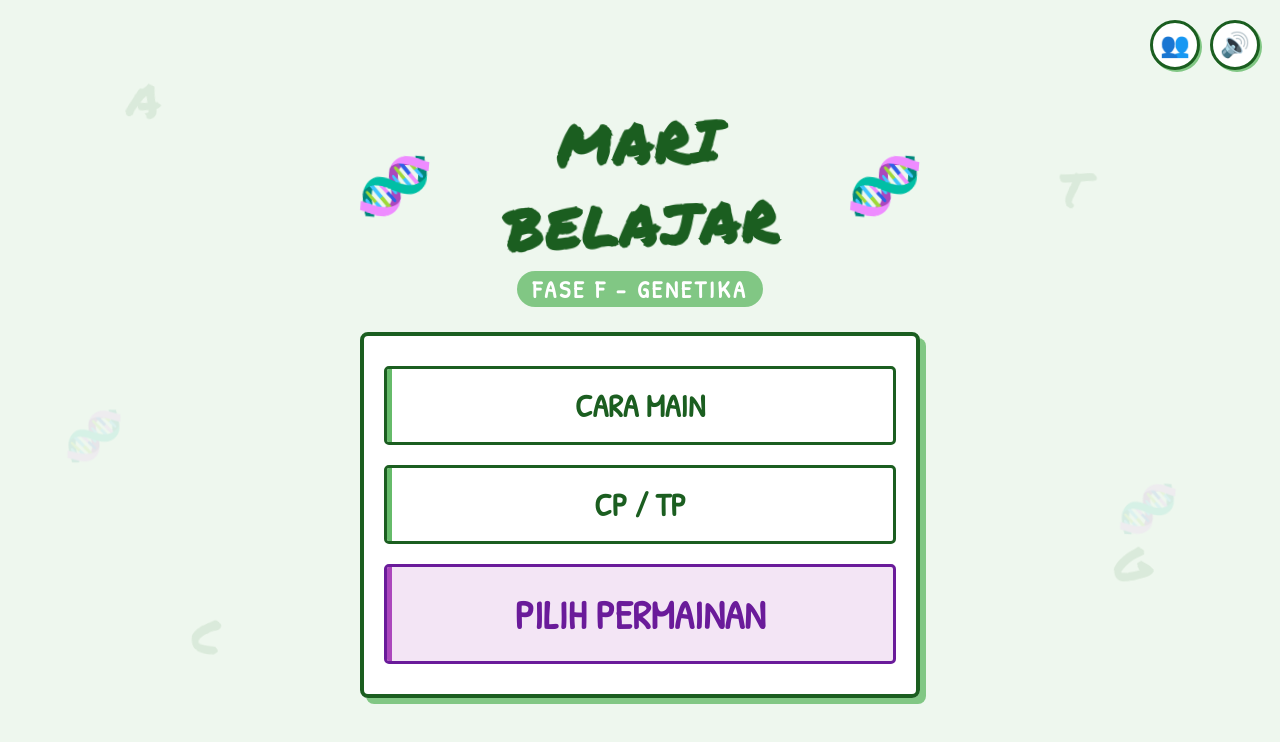
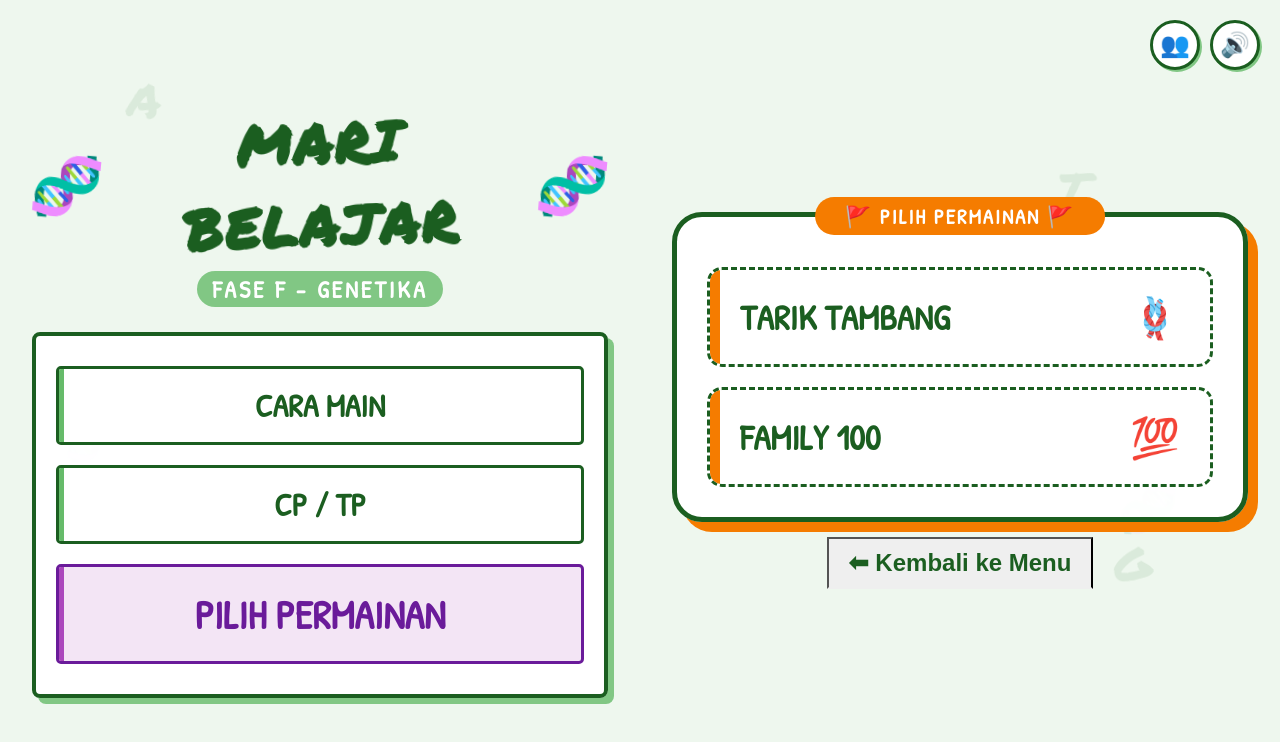
Before and after one commit to embriologycal/kuis-biologi-fase-f, a plain HTML site: page index.html in a window 1280 px wide. Drawn offline with Linux system fonts and the light colour scheme.

Commit message:
Update index.html

```diff
--- a/index.html
+++ b/index.html
@@ -12,7 +12,10 @@
             font-family: 'Patrick Hand', cursive;
             display: flex; justify-content: center; align-items: center;
             min-height: 100vh; color: #1a2e1a; overflow: hidden; position: relative;
+            transition: background 0.5s ease;
         }
+
+        /* Latar Belakang Animasi */
         .bio-background {
             position: absolute; top: 0; left: 0; width: 100%; height: 100%;
             z-index: -1; overflow: hidden; opacity: 0.1;
@@ -34,7 +37,13 @@
         }
         .icon-btn:hover { background-color: #e8f5e9; transform: translateY(-2px); }
 
-        .container { width: 90%; max-width: 600px; display: flex; flex-direction: column; align-items: center; padding: 20px; z-index: 1; }
+        /* Kontainer Halaman */
+        .page-section { display: none; width: 100%; display: flex; justify-content: center; align-items: center; height: 100vh;}
+        .page-section.active { display: flex; animation: fadeIn 0.5s ease; }
+        @keyframes fadeIn { from { opacity: 0; transform: scale(0.95); } to { opacity: 1; transform: scale(1); } }
+
+        /* --- DESAIN MENU UTAMA --- */
+        .container-main { width: 90%; max-width: 600px; display: flex; flex-direction: column; align-items: center; z-index: 1; }
         .title-wrapper { display: flex; align-items: center; justify-content: center; gap: 15px; margin-bottom: 5px; width: 100%; }
         .dna-icon { font-size: 3.5rem; animation: spin-pulse 4s infinite linear; }
         @keyframes spin-pulse { 0% { transform: rotate(0deg) scale(1); } 50% { transform: rotate(10deg) scale(1.1); } 100% { transform: rotate(0deg) scale(1); } }
@@ -58,6 +67,35 @@
         .btn-play::after { background-color: #ab47bc; }
         .btn-play:hover { background-color: #e1bee7; box-shadow: 3px 3px 0px #6a1b9a; }
 
+        /* --- DESAIN PILIH PERMAINAN --- */
+        .container-arena { width: 90%; max-width: 700px; display: flex; flex-direction: column; align-items: center; z-index: 1; }
+        .arena-box {
+            border: 5px solid #1b5e20; border-radius: 30px; background-color: rgba(255, 255, 255, 0.95);
+            padding: 50px 30px 30px 30px; width: 100%; box-shadow: 10px 10px 0px #f57c00;
+            position: relative; display: flex; flex-direction: column; gap: 20px;
+        }
+        .arena-box::before {
+            content: "🚩 PILIH PERMAINAN 🚩"; position: absolute; top: -20px; left: 50%; transform: translateX(-50%);
+            background-color: #f57c00; color: white; padding: 5px 30px; border-radius: 20px;
+            font-size: 1.3rem; font-weight: bold; letter-spacing: 2px; white-space: nowrap;
+        }
+        .btn-lomba {
+            display: flex; align-items: center; justify-content: space-between; width: 100%; padding: 20px 30px;
+            font-family: 'Patrick Hand', cursive; font-size: 2.2rem; font-weight: bold; background-color: #fff;
+            border: 3px dashed #1b5e20; border-radius: 15px; cursor: pointer; text-decoration: none;
+            color: #1b5e20; transition: all 0.2s ease; position: relative; overflow: hidden;
+        }
+        .btn-lomba::before { content: ""; position: absolute; left: 0; top: 0; bottom: 0; width: 10px; background-color: #f57c00; }
+        .btn-lomba:hover { background-color: #fff8e1; transform: scale(1.02) translateY(-3px); box-shadow: 0px 6px 0px #f57c00; border-style: solid; }
+        .btn-lomba:active { transform: translateY(2px); box-shadow: none; }
+        .btn-icon { font-size: 2.5rem; }
+        .btn-back {
+            display: inline-block; margin-top: 15px; padding: 10px 20px; font-size: 1.5rem;
+            color: #1b5e20; text-decoration: none; font-weight: bold; border-bottom: 2px solid transparent; transition: all 0.2s; cursor: pointer;
+        }
+        .btn-back:hover { border-bottom: 2px solid #1b5e20; color: #f57c00; }
+
+        /* --- POP-UP KREATOR --- */
         .modal-overlay {
             position: fixed; top: 0; left: 0; width: 100%; height: 100%; background-color: rgba(0, 0, 0, 0.5);
             display: flex; justify-content: center; align-items: center; z-index: 100; opacity: 0; visibility: hidden; transition: all 0.3s ease;
@@ -88,26 +126,44 @@
         <div class="floating-element el-5">🧬</div><div class="floating-element el-6">🧬</div>
     </div>
 
+    <!-- Audio Utama (Kekal di seluruh halaman) -->
     <audio id="bg-music" loop><source src="musik.mp3" type="audio/mpeg"></audio>
 
-    <!-- Kontrol Kanan Atas (Tanpa Fullscreen) -->
+    <!-- Kontrol Kanan Atas -->
     <div class="top-controls">
         <button class="icon-btn" id="open-creator">👥</button>
         <button class="icon-btn" id="mute-btn">🔊</button>
     </div>
 
-    <div class="container">
-        <div class="title-wrapper">
-            <div class="dna-icon">🧬</div><h1 class="title">MARI BELAJAR</h1><div class="dna-icon">🧬</div>
-        </div>
-        <p class="subtitle">FASE F - GENETIKA</p>
-        <div class="menu-box">
-            <a href="cara-main.html" class="btn">CARA MAIN</a>
-            <a href="cp-tp.html" class="btn">CP / TP</a>
-            <a href="pilih-permainan.html" class="btn btn-play">PILIH PERMAINAN</a>
+    <!-- ================= HALAMAN 1: MENU UTAMA ================= -->
+    <div class="page-section active" id="page-main">
+        <div class="container-main">
+            <div class="title-wrapper">
+                <div class="dna-icon">🧬</div><h1 class="title">MARI BELAJAR</h1><div class="dna-icon">🧬</div>
+            </div>
+            <p class="subtitle">FASE F - GENETIKA</p>
+            <div class="menu-box">
+                <a href="#" class="btn">CARA MAIN</a>
+                <a href="#" class="btn">CP / TP</a>
+                <!-- Tombol ini memanggil fungsi JS untuk pindah layar, bukan pindah halaman -->
+                <button class="btn btn-play" onclick="switchPage('page-select')">PILIH PERMAINAN</button>
+            </div>
         </div>
     </div>
 
+    <!-- ================= HALAMAN 2: PILIH PERMAINAN ================= -->
+    <div class="page-section" id="page-select">
+        <div class="container-arena">
+            <div class="arena-box">
+                <a href="tarik-tambang.html" class="btn-lomba"><span>TARIK TAMBANG</span><span class="btn-icon">🪢</span></a>
+                <a href="family-100.html" class="btn-lomba"><span>FAMILY 100</span><span class="btn-icon">💯</span></a>
+            </div>
+            <!-- Tombol kembali memanggil JS untuk balik ke menu -->
+            <button class="btn-back" onclick="switchPage('page-main')">⬅ Kembali ke Menu</button>
+        </div>
+    </div>
+
+    <!-- Pop-up Kreator -->
     <div class="modal-overlay" id="creator-modal">
         <div class="modal-content">
             <span class="close-btn" id="close-creator">&times;</span>
@@ -123,36 +179,36 @@
         </div>
     </div>
 
+    <!-- SCRIPT -->
     <script>
-        // --- 1. Logika Musik & Mute ---
+        // --- 1. Logika Pindah Halaman (Single Page) ---
+        function switchPage(pageId) {
+            // Sembunyikan semua halaman
+            const pages = document.querySelectorAll('.page-section');
+            pages.forEach(page => page.classList.remove('active'));
+
+            // Tampilkan halaman yang dituju
+            document.getElementById(pageId).classList.add('active');
+        }
+
+        // --- 2. Logika Musik & Mute ---
         const muteBtn = document.getElementById('mute-btn');
         const bgMusic = document.getElementById('bg-music');
 
-        // Ambil memori waktu dan mute
-        const savedTime = localStorage.getItem('musicTime');
-        const isMutedStr = localStorage.getItem('musicMuted');
-
-        if (savedTime !== null) bgMusic.currentTime = parseFloat(savedTime);
-        if (isMutedStr === 'true') { bgMusic.muted = true; muteBtn.innerText = '🔇'; }
-        else { bgMusic.muted = false; muteBtn.innerText = '🔊'; }
-
-        // Putar lagu saat layar diklik
+        // Putar lagu saat layar pertama kali diklik
         document.body.addEventListener('click', function playMusic() {
             if(bgMusic.paused) bgMusic.play().catch(e => console.log("Menunggu interaksi user."));
             document.body.removeEventListener('click', playMusic);
         });
 
-        // Simpan waktu lagu
-        setInterval(() => { if(!bgMusic.paused) localStorage.setItem('musicTime', bgMusic.currentTime); }, 500);
-
+        // Tombol Mute
         muteBtn.addEventListener('click', (e) => {
             e.stopPropagation();
             bgMusic.muted = !bgMusic.muted;
             muteBtn.innerText = bgMusic.muted ? '🔇' : '🔊';
-            localStorage.setItem('musicMuted', bgMusic.muted);
         });
 
-        // --- 2. Logika Kreator ---
+        // --- 3. Logika Kreator ---
         const creatorModal = document.getElementById('creator-modal');
         document.getElementById('open-creator').addEventListener('click', (e) => { e.stopPropagation(); creatorModal.classList.add('active'); });
         document.getElementById('close-creator').addEventListener('click', () => creatorModal.classList.remove('active'));
```
